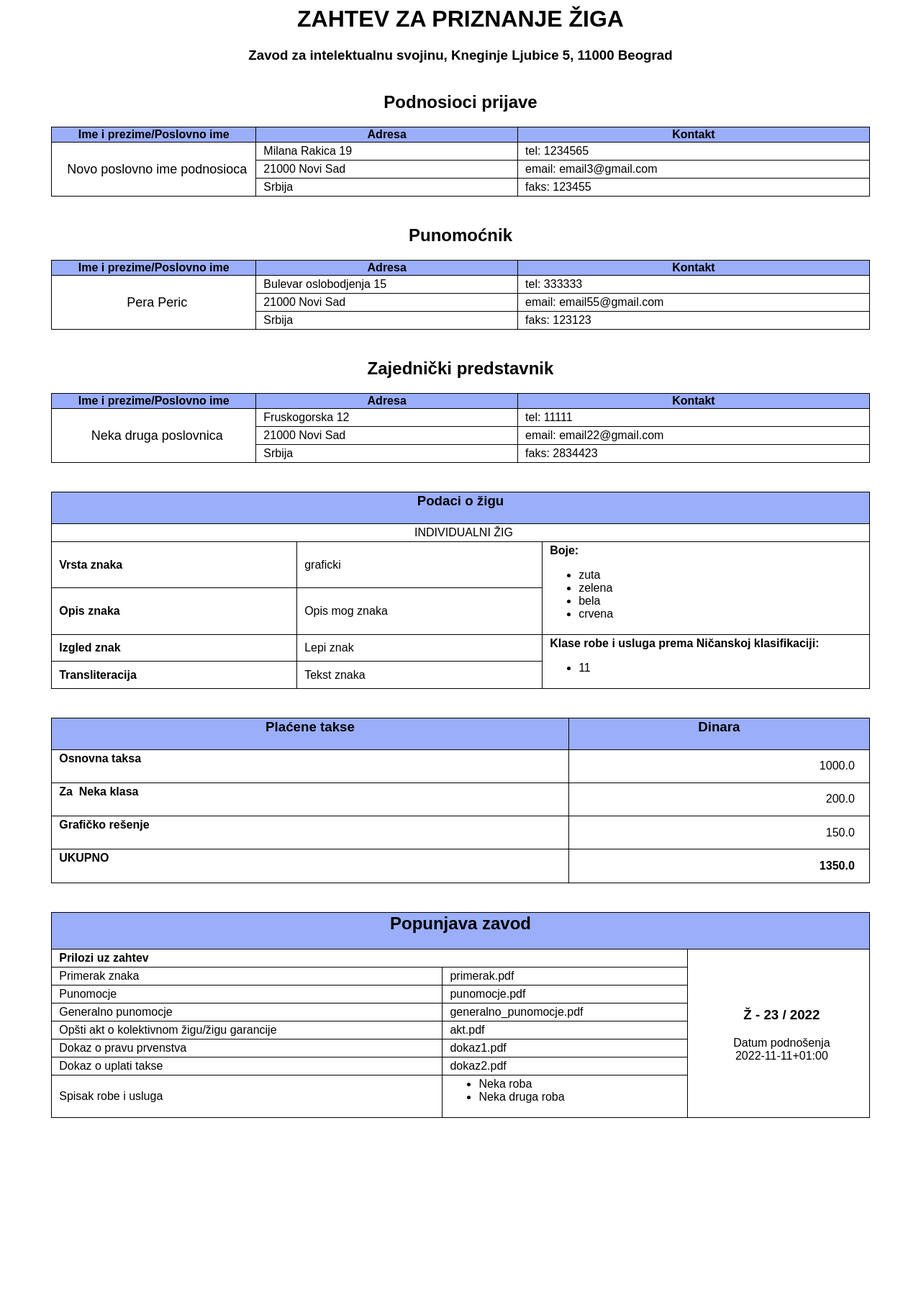
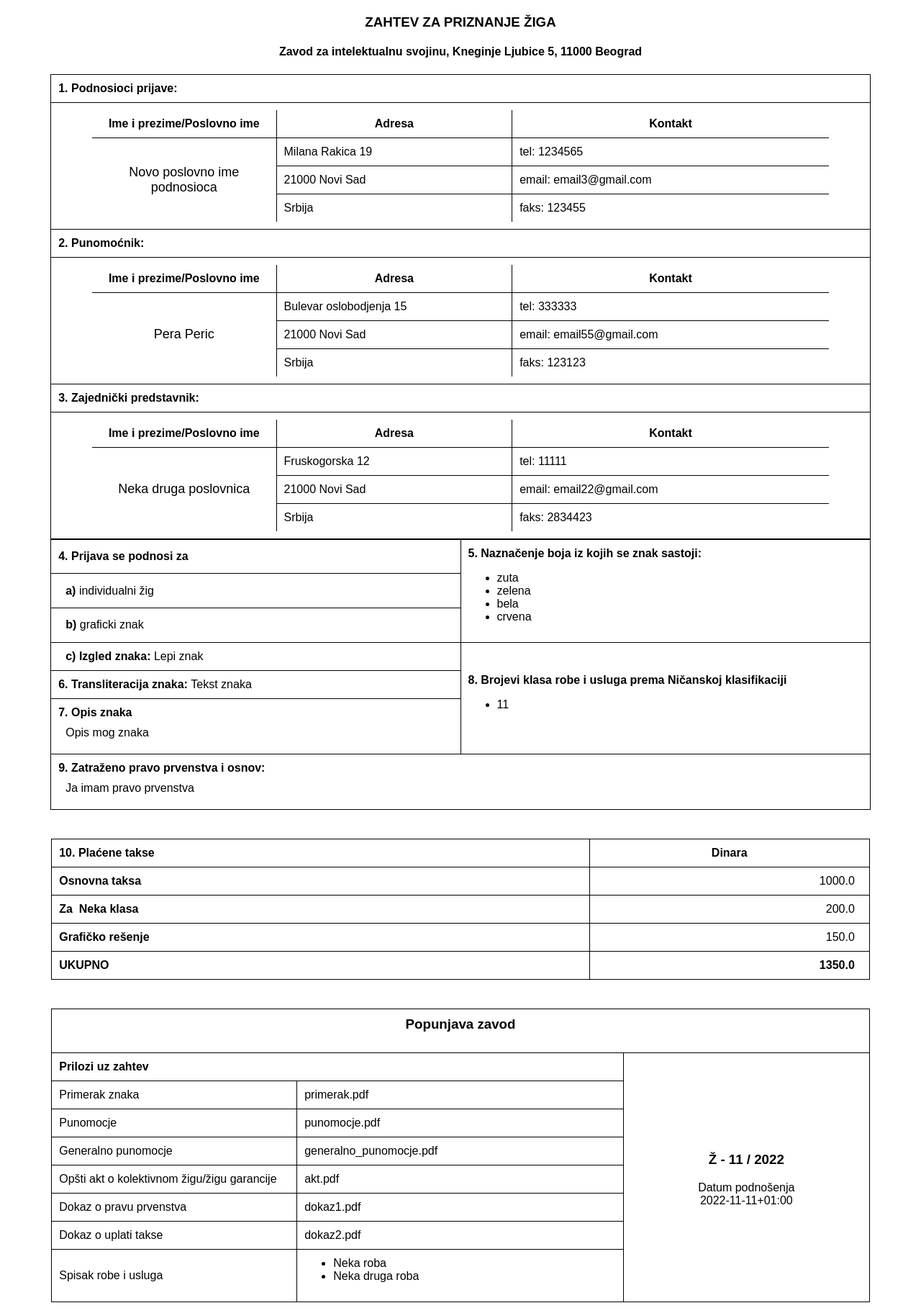
Before and after one commit to elenore55/xml-project, a Spring app: template zig/src/main/resources/templates/z1.html in a window 1280 px wide. Shown: the whole page at 72% size. Before the commit the page ends 1561 px from the top, so only its background shows below. Run offline with Thymeleaf, Linux system fonts and the light colour scheme; the template is opened without the code that fills it, so the values that code supplies are empty.

Commit message:
Changed HTML for Z1

```diff
--- a/zig/src/main/resources/templates/z1.html
+++ b/zig/src/main/resources/templates/z1.html
@@ -5,66 +5,78 @@
                     body {
                     font-family: Arial, Helvetica, sans-serif;
                     }
-
-                    h1, h2, h3 {
+                    .padded {
+                    padding: 10px;
+                    }
+                    .border-bot {
+                    border-bottom: 1px solid black;
+                    }
+                    .border-r {
+                    border-right: 1px solid black;
+                    }
+                    h1, h2, h3, h4 {
                     text-align: center;
                     }
-
                     table {
                     margin-left: auto;
                     margin-right: auto;
                     width: 90%;
                     }
-
-                    table, th, td {
+                    table, td, th {
                     border-collapse: collapse;
+                    }
+                    table td, table th {
                     border: 1px solid black;
                     }
-
+                    table tr:first-child th {
+                    border-top: 0;
+                    }
+                    table tr:last-child td {
+                    border-bottom: 0;
+                    }
+                    table tr td:first-child,
+                    table tr th:first-child {
+                    border-left: 0;
+                    }
+                    table tr td:last-child,
+                    table tr th:last-child {
+                    border-right: 0;
+                    }
                     .shifted {
                     margin-top: 40px;
                     }
-
                     td {
-                        padding-left: 10px;
+                    padding: 10px;
                     font-size: 16px;
                     }
-
                     th {
                     font-size: 16px;
+                    padding: 10px;
                     }
-
                     td.name {
                     text-align: center;
                     font-size: 18px;
                     }
-
-                    td:hover {
-                        font-style: italic;
-                        background-color: #cbd4f2;
-                    }
-
-                    thead {
-                        background-color: #9baefa;
-                    }
-
                     .aligned-right {
                     text-align: right;
                     padding-right: 20px;
                     }
-
-                    td {
-                        padding-top: 3px;
-                        padding-bottom: 3px;
+                    p {
+                    margin: 0;
                     }
                 </style>
   </head>
   <body>
-    <h1>ZAHTEV ZA PRIZNANJE ŽIGA</h1>
-    <h3>Zavod za intelektualnu svojinu, Kneginje Ljubice 5, 11000 Beograd</h3>
-    <div>
-      <h2 class="shifted">Podnosioci prijave</h2>
-      <table>
+    <h3 style="margin-top: 20px">ZAHTEV ZA PRIZNANJE ŽIGA</h3>
+    <h4>Zavod za intelektualnu svojinu, Kneginje Ljubice 5, 11000 Beograd</h4>
+    <div style="border-top: 1px solid black; border-right: 1px solid black; border-left: 1px solid black; width: 90%; margin: auto">
+      <div class="border-bot">
+        <p class="border-bot padded">
+          <strong>
+                                1. Podnosioci prijave:
+                            </strong>
+        </p>
+        <table style="margin: 10px auto">
           <thead>
             <th style="width: 25%">Ime i prezime/Poslovno ime</th>
             <th style="width: 32%">Adresa</th>
@@ -72,24 +84,31 @@
           </thead>
           <tbody>
             <tr>
-            <td rowspan="3" class="name">Novo poslovno ime podnosioca</td>
+              <td style="border-bottom: 0px" rowspan="3" class="name">Novo poslovno ime podnosioca</td>
               <td>Milana Rakica 19</td>
-            <td>tel: 1234565</td>
+              <td>tel:
+                                            1234565</td>
             </tr>
             <tr>
               <td>21000 Novi Sad</td>
-            <td>email: email3@gmail.com</td>
+              <td>email:
+                                            email3@gmail.com</td>
             </tr>
             <tr>
               <td>Srbija</td>
-            <td>faks: 123455</td>
+              <td>faks:
+                                            123455</td>
             </tr>
           </tbody>
         </table>
       </div>
-    <div>
-      <h2 class="shifted">Punomoćnik</h2>
-      <table>
+      <div class="border-bot">
+        <p class="border-bot padded">
+          <strong>
+                                    2. Punomoćnik:
+                                </strong>
+        </p>
+        <table style="margin: 10px auto">
           <thead>
             <th style="width: 25%">Ime i prezime/Poslovno ime</th>
             <th style="width: 32%">Adresa</th>
@@ -97,24 +116,30 @@
           </thead>
           <tbody>
             <tr>
-            <td rowspan="3" class="name">Pera Peric</td>
+              <td style="border-bottom: 0px" rowspan="3" class="name">Pera Peric</td>
               <td>Bulevar oslobodjenja 15</td>
-            <td>tel: 333333</td>
+              <td>tel:
+                                            333333</td>
             </tr>
             <tr>
               <td>21000 Novi Sad</td>
-            <td>email: email55@gmail.com</td>
+              <td>email:
+                                            email55@gmail.com</td>
             </tr>
             <tr>
               <td>Srbija</td>
-            <td>faks: 123123</td>
+              <td>faks:
+                                            123123</td>
             </tr>
           </tbody>
         </table>
       </div>
-    <div>
-      <h2 class="shifted">Zajednički predstavnik</h2>
-      <table>
+      <div class="border-bot">
+        <p class="border-bot padded">
+          <strong>3. Zajednički predstavnik:
+                                </strong>
+        </p>
+        <table style="margin: 10px auto">
           <thead>
             <th style="width: 25%">Ime i prezime/Poslovno ime</th>
             <th style="width: 32%">Adresa</th>
@@ -122,40 +147,34 @@
           </thead>
           <tbody>
             <tr>
-            <td rowspan="3" class="name">Neka druga poslovnica</td>
+              <td style="border-bottom: 0px" rowspan="3" class="name">Neka druga poslovnica</td>
               <td>Fruskogorska 12</td>
-            <td>tel: 11111</td>
+              <td>tel:
+                                            11111</td>
             </tr>
             <tr>
               <td>21000 Novi Sad</td>
-            <td>email: email22@gmail.com</td>
+              <td>email:
+                                            email22@gmail.com</td>
             </tr>
             <tr>
               <td>Srbija</td>
-            <td>faks: 2834423</td>
+              <td>faks:
+                                            2834423</td>
             </tr>
           </tbody>
         </table>
       </div>
-    <table class="shifted">
-      <thead>
-        <th colspan="3">
-          <h3>Podaci o žigu</h3>
-        </th>
-      </thead>
+      <table style="width: 100%">
         <tbody>
           <tr>
-          <td style="text-align: center" colspan="3">
-                                        INDIVIDUALNI ŽIG
+            <td width="50%">
+              <strong>4. Prijava se podnosi za
+                                    </strong>
             </td>
-        </tr>
-        <tr>
-          <td style="width: 30%">
-            <strong>Vrsta znaka</strong>
-          </td>
-          <td style="width: 30%">graficki</td>
-          <td rowspan="2">
-            <strong>Boje:</strong>
+            <td rowspan="3">
+              <strong>5. Naznačenje boja iz kojih se znak sastoji:
+                                    </strong>
               <ul>
                 <li>zuta</li>
                 <li>zelena</li>
@@ -165,18 +184,23 @@
             </td>
           </tr>
           <tr>
-          <td>
-            <strong>Opis znaka</strong>
+            <td style="padding-left: 20px">
+              <strong>a)</strong>
+                                            individualni žig
                                         </td>
-          <td>Opis mog znaka</td>
           </tr>
           <tr>
-          <td>
-            <strong>Izgled znak</strong>
+            <td style="padding-left: 20px">
+              <strong>b)</strong> graficki znak
                                 </td>
-          <td>Lepi znak</td>
-          <td rowspan="2">
-            <strong>Klase robe i usluga prema Ničanskoj klasifikaciji:</strong>
+          </tr>
+          <tr>
+            <td style="padding-left: 20px">
+              <strong>c) Izgled znaka:</strong> Lepi znak</td>
+            <td rowspan="3">
+              <strong>8. Brojevi klasa robe i usluga prema
+                                        Ničanskoj klasifikaciji
+                                    </strong>
               <ul>
                 <li>11</li>
               </ul>
@@ -184,54 +208,69 @@
           </tr>
           <tr>
             <td>
-            <strong>Transliteracija</strong>
+              <strong>6. Transliteracija znaka:
+                                        </strong>Tekst znaka</td>
+          </tr>
+          <tr>
+            <td style="border-bottom: 1px solid black">
+              <strong>7. Opis znaka
+                                    </strong>
+              <p class="padded">Opis mog znaka</p>
             </td>
-          <td>Tekst znaka</td>
           </tr>
         </tbody>
       </table>
-    <table class="shifted">
+      <div class="padded border-bot">
+        <p>
+          <strong>9. Zatraženo pravo prvenstva i osnov:
+                            </strong>
+        </p>
+        <p class="padded">Ja imam pravo prvenstva</p>
+      </div>
+    </div>
+    <table style="border: 1px solid black" class="shifted">
       <thead>
-        <th>
-          <h3>Plaćene takse</h3>
+        <th class="padded" style="text-align: left">
+          <strong>10. Plaćene takse
+                            </strong>
         </th>
-        <th>
-          <h3>Dinara</h3>
+        <th class="padded">
+          <strong>Dinara</strong>
         </th>
       </thead>
       <tbody>
         <tr>
-          <td>
-            <h4>Osnovna taksa</h4>
+          <td class="padded">
+            <strong>Osnovna taksa</strong>
           </td>
-          <td class="aligned-right">1000.0</td>
+          <td class="aligned-right padded">1000.0</td>
         </tr>
         <tr>
-          <td>
-            <h4>Za  Neka klasa</h4>
+          <td class="padded">
+            <strong>Za  Neka klasa</strong>
           </td>
-          <td class="aligned-right">200.0</td>
+          <td class="aligned-right padded">200.0</td>
         </tr>
         <tr>
-          <td>
-            <h4>Grafičko rešenje</h4>
+          <td class="padded">
+            <strong>Grafičko rešenje</strong>
           </td>
-          <td class="aligned-right">150.0</td>
+          <td class="aligned-right padded">150.0</td>
         </tr>
         <tr>
-          <td>
-            <h4>UKUPNO</h4>
+          <td class="padded">
+            <strong>UKUPNO</strong>
           </td>
-          <td class="aligned-right">
+          <td class="aligned-right padded">
             <strong>1350.0</strong>
           </td>
         </tr>
       </tbody>
     </table>
-    <table class="shifted">
+    <table style="border: 1px solid black" class="shifted">
       <thead>
         <th colspan="3">
-          <h2>Popunjava zavod</h2>
+          <h3>Popunjava zavod</h3>
         </th>
       </thead>
       <tbody>
@@ -241,7 +280,8 @@
           </td>
           <td rowspan="9">
             <div style="text-align: center; margin: 5px">
-              <h3>Ž - 23 /
+              <h3>Ž -
+                                        11 /
                                         2022</h3>
             </div>
             <div style="text-align: center">
@@ -251,7 +291,7 @@
           </td>
         </tr>
         <tr>
-          <td>Primerak znaka</td>
+          <td style="width: 30%">Primerak znaka</td>
           <td>primerak.pdf</td>
         </tr>
         <tr>
```
Also changed, not shown: 3 other files. Lines whose indentation alone changed are shown as unchanged.
